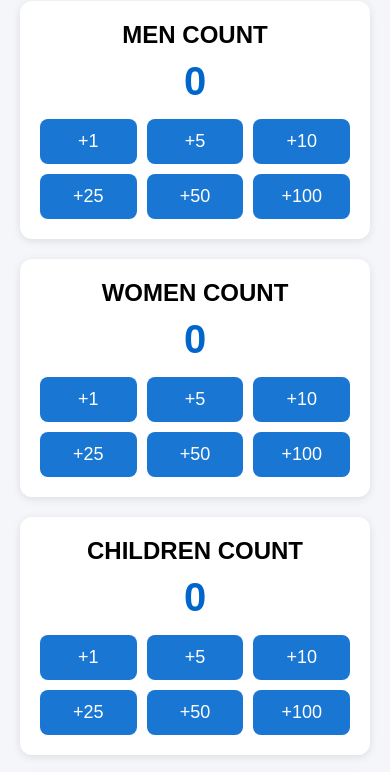
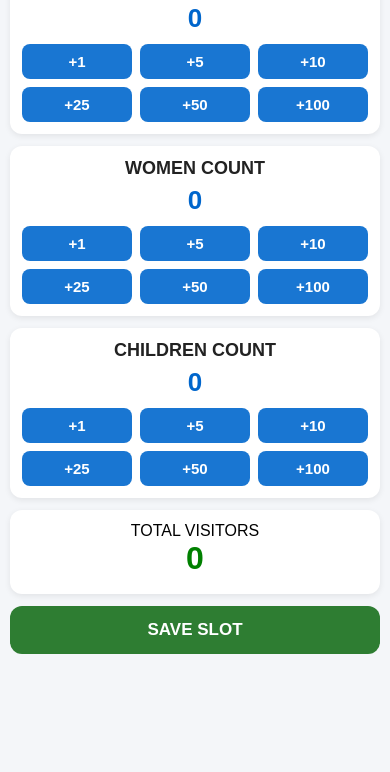
Before and after one commit to raazchoudhary765-droid/raj-visitor-app, a plain HTML site: page index.html in a window 390 px wide. Shown: the part 119-891 px from the top of the page. After the commit the page ends 844 px from the top, so only its background shows below. Drawn offline with Linux system fonts and the light colour scheme.

Commit message:
Refactor style.css for improved styling and layout

```diff
--- a/style.css
+++ b/style.css
@@ -7,7 +7,7 @@
 
 body{
     background:#f4f6f9;
-    padding:20px;
+    padding:10px;
 }
 
 .container{
@@ -17,52 +17,59 @@ body{
 
 h1{
     text-align:center;
-    margin-bottom:20px;
+    margin-bottom:10px;
     color:#222;
+    font-size:32px;
+    font-weight:bold;
 }
 
 .slot-box{
     text-align:center;
-    font-size:20px;
+    font-size:18px;
     font-weight:bold;
-    margin-bottom:20px;
+    margin-bottom:10px;
+    color:#333;
 }
 
 .counter-card{
     background:white;
-    padding:20px;
+    padding:12px;
     border-radius:12px;
-    margin-bottom:20px;
-    box-shadow:0 2px 8px rgba(0,0,0,0.1);
+    margin-bottom:12px;
+    box-shadow:0 2px 6px rgba(0,0,0,0.08);
 }
 
 .counter-card h2{
     text-align:center;
-    margin-bottom:10px;
+    margin-bottom:6px;
+    font-size:20px;
+    color:#222;
 }
 
 .count{
     text-align:center;
-    font-size:40px;
+    font-size:28px;
     font-weight:bold;
     color:#0066cc;
-    margin-bottom:15px;
+    margin-bottom:10px;
 }
 
 .btn-grid{
     display:grid;
     grid-template-columns:repeat(3,1fr);
-    gap:10px;
+    gap:8px;
 }
 
 .btn-grid button{
-    padding:12px;
-    font-size:18px;
+    padding:10px;
+    font-size:16px;
+    font-weight:bold;
     border:none;
     border-radius:8px;
     background:#1976d2;
     color:white;
     cursor:pointer;
+    transition:0.2s;
 }
 
 .btn-grid button:hover{
@@ -72,26 +79,64 @@ h1{
 .total-box{
     text-align:center;
     background:white;
-    padding:20px;
+    padding:12px;
     border-radius:12px;
-    margin-bottom:20px;
-    box-shadow:0 2px 8px rgba(0,0,0,0.1);
+    margin-bottom:12px;
+    box-shadow:0 2px 6px rgba(0,0,0,0.08);
+}
+
+.total-box div:first-child{
+    font-size:16px;
+    margin-bottom:5px;
 }
 
 #totalVisitors{
-    font-size:48px;
+    font-size:36px;
     color:green;
     font-weight:bold;
 }
 
 #saveBtn{
     width:100%;
-    padding:18px;
-    font-size:22px;
+    padding:14px;
+    font-size:18px;
     font-weight:bold;
     background:#2e7d32;
     color:white;
     border:none;
     border-radius:12px;
     cursor:pointer;
+    transition:0.2s;
 }
+
+#saveBtn:hover{
+    opacity:0.9;
+}
+
+@media (max-width:480px){
+
+    h1{
+        font-size:28px;
+    }
+
+    .counter-card h2{
+        font-size:18px;
+    }
+
+    .count{
+        font-size:26px;
+    }
+
+    .btn-grid button{
+        font-size:15px;
+        padding:9px;
+    }
+
+    #totalVisitors{
+        font-size:32px;
+    }
+
+    #saveBtn{
+        font-size:17px;
+    }
+}
```
